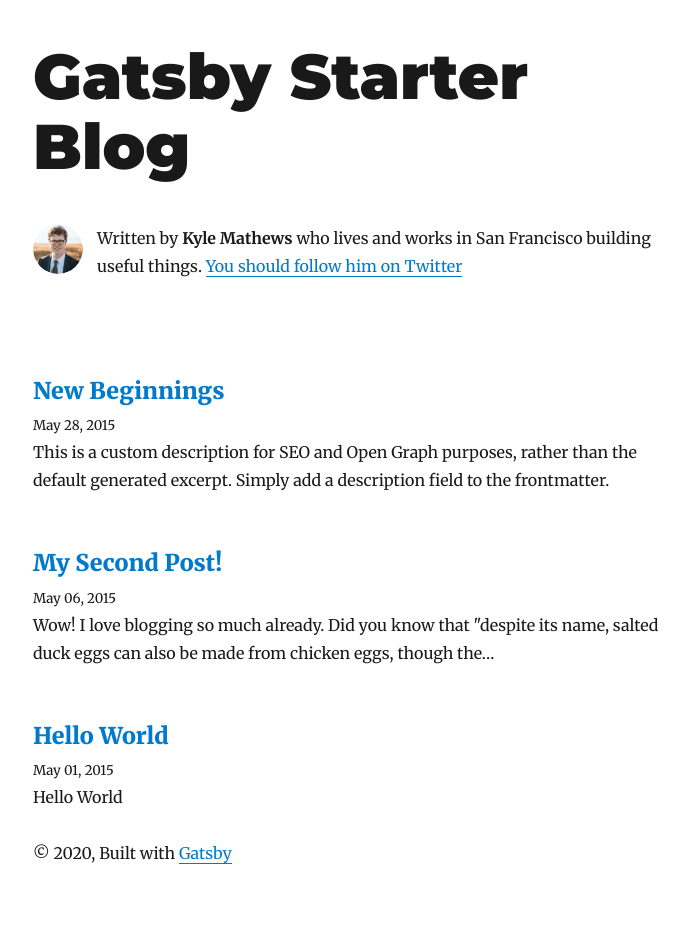
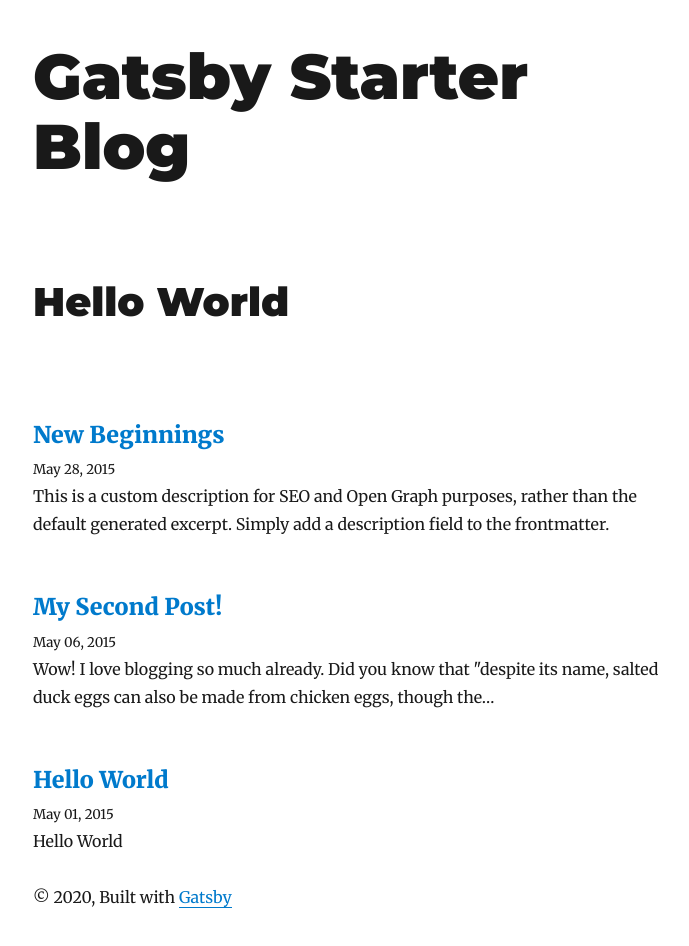
Before and after one commit to fjshomeplate/golakey-now, a Gatsby site: page / in a window 1280 px wide. Shown: the whole page, without its empty margins (292-981 px from the left). Before the commit the page ends 909 px from the top, so only its background shows below. Built offline with nearby package versions, Linux system fonts and the light colour scheme; Gatsby itself is replaced by a stand-in of ours; some packages are replaced by stand-ins of ours.

Commit message:
Update bio.js

```diff
--- a/src/components/bio.js
+++ b/src/components/bio.js
@@ -43,26 +43,7 @@ const Bio = () => {
         marginBottom: rhythm(2.5),
       }}
     >
-      <Image
-        fixed={data.avatar.childImageSharp.fixed}
-        alt={author.name}
-        style={{
-          marginRight: rhythm(1 / 2),
-          marginBottom: 0,
-          minWidth: 50,
-          borderRadius: `100%`,
-        }}
-        imgStyle={{
-          borderRadius: `50%`,
-        }}
-      />
-      <p>
-        Written by <strong>{author.name}</strong> {author.summary}
-        {` `}
-        <a href={`https://twitter.com/${social.twitter}`}>
-          You should follow him on Twitter
-        </a>
-      </p>
+      <h1>Hello World</h1>
     </div>
   )
 }
```
